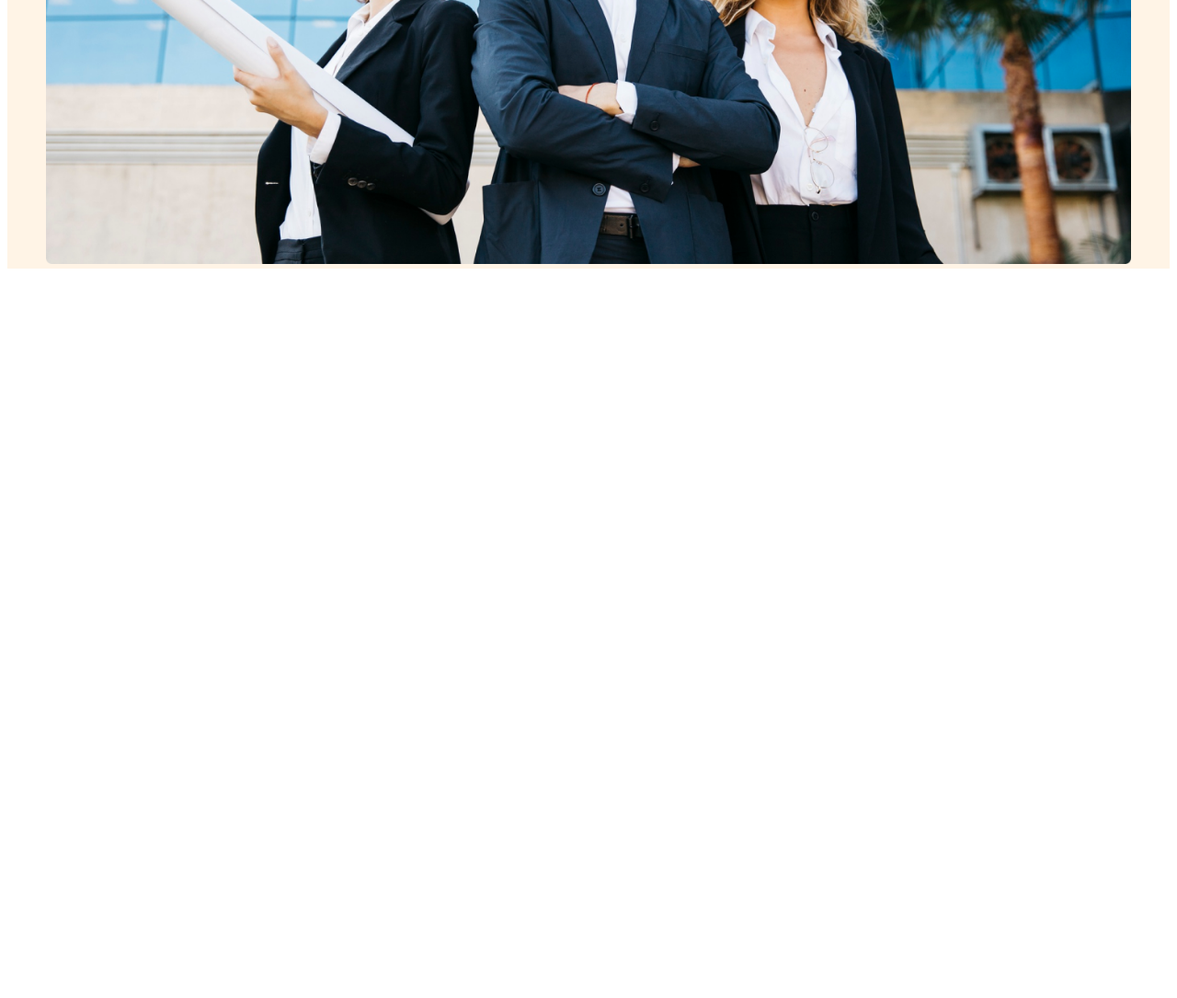
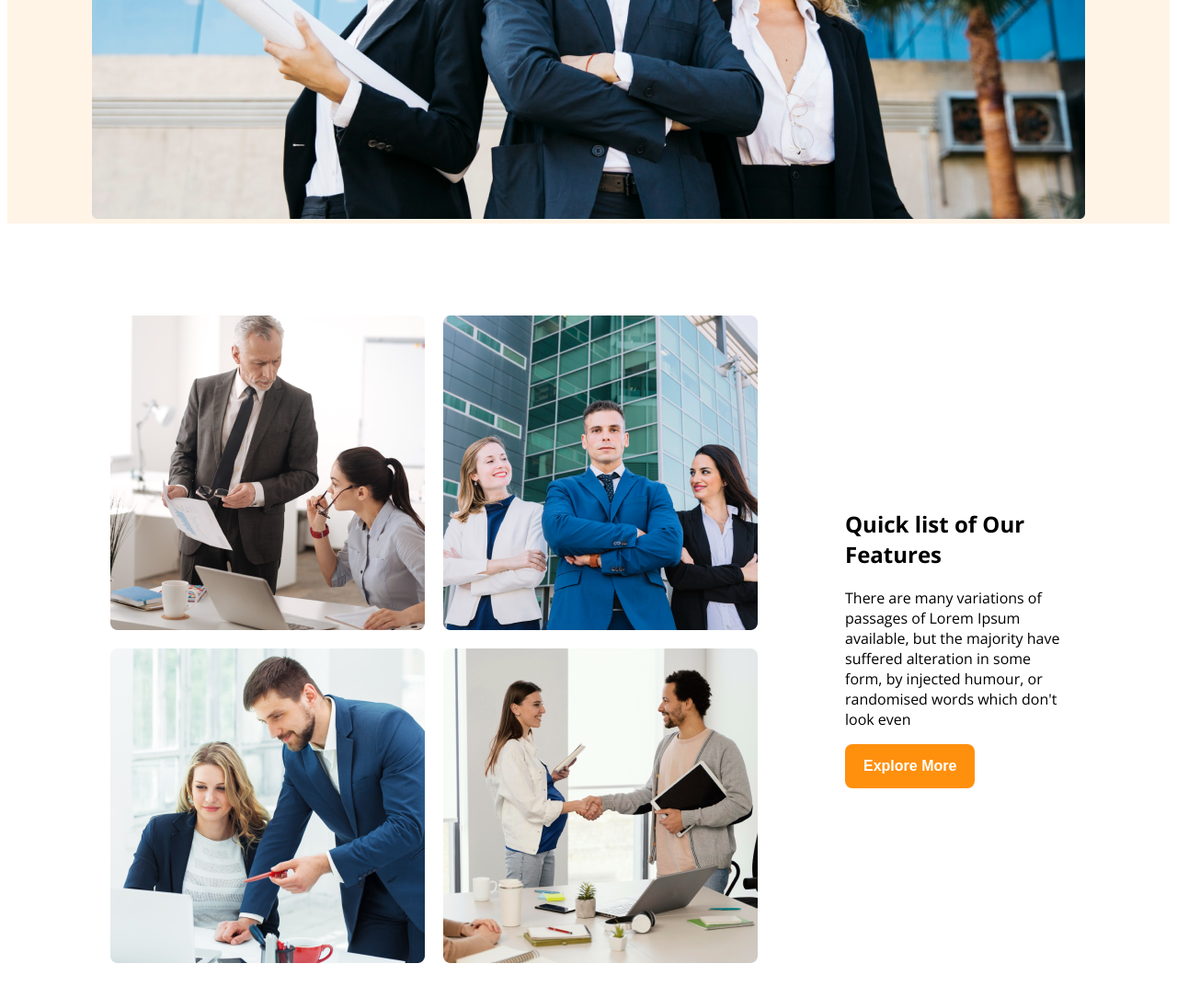
Before and after one commit to nirobdev9/web-creation, a plain HTML site: page index.html in a window 1280 px wide. Shown: the part 729-1814 px from the top of the page at 92% size. Before the commit the page ends 1029 px from the top, so only its background shows below. Drawn offline with nearby package versions, Linux system fonts and the light colour scheme.

Commit message:
added feature content and images

```diff
--- a/index.html
+++ b/index.html
@@ -21,17 +21,38 @@
             </ul>
         </nav>
         <div class="banner">
-            <div class="banner-content"><h1 class="banner-title">Brand New<br>
-                Group of Architects
+            <div class="banner-content">
+                <h1 class="banner-title">Brand New<br>
+                    Group of Architects
                 </h1>
                 <p class="banner-description site-description">
-                    There are many variations of passages of Lorem Ipsum available, but the majority have suffered alteration in some form, by injected humour, or randomised words which don't look even
+                    There are many variations of passages of Lorem Ipsum available, but the majority have suffered
+                    alteration in some form, by injected humour, or randomised words which don't look even
                 </p>
                 <button class="btn-primary">Explore More</button>
             </div>
-                <img src="./images/banner.png" alt="" class="img-banner">
-             </div>
+            <img src="./images/banner.png" alt="" class="img-banner">
+        </div>
     </header>
+    <main>
+        <section>
+            <div class="team display-flex">
+                <div class="team-img-container">
+                    <img src="./images/team1.png" alt="">
+                    <img src="./images/team2.png" alt="">
+                    <img src="./images/team3.png" alt="">
+                    <img src="./images/team4.png" alt="">
+                </div>
+                <div class="team-feature">
+                <h1 class="team-title">Quick list of Our Features</h1>
+                <p class="team-description">There are many variations of passages of Lorem Ipsum available, but the
+                    majority have suffered alteration in some form, by injected humour, or randomised words which don't
+                    look even</p>
+                <button class="btn-primary">Explore More</button>
+            </div>
+            </div>
+        </section>
+    </main>
 
 </body>
 
--- a/style/style.css
+++ b/style/style.css
@@ -1,70 +1,94 @@
 /* website-font-family */
-@import url('https://fonts.googleapis.com/css2?family=Open+Sans:ital,wght@0,300..800;1,300..800&family=Work+Sans:ital,wght@0,100..900;1,100..900&display=swap');
+@import url("https://fonts.googleapis.com/css2?family=Open+Sans:ital,wght@0,300..800;1,300..800&family=Work+Sans:ital,wght@0,100..900;1,100..900&display=swap");
 
 .open-sans-webfont {
   font-family: "Open Sans", serif;
   font-optical-sizing: auto;
   font-weight: 400;
   font-style: normal;
-  font-variation-settings:
-    "wdth" 100;
+  font-variation-settings: "wdth" 100;
 }
 /* shared style */
-.display-flex{
+.display-flex {
   display: flex;
 }
-.bg-light{
-    background-color: rgba(255, 144, 14, 0.1); ;
+.bg-light {
+  background-color: rgba(255, 144, 14, 0.1);
 }
-.btn-primary{
-    background-color: #FF900E;
+.btn-primary {
+  background-color: #ff900e;
   color: white;
   border: none;
   padding: 15px 20px;
   border-radius: 8px;
   font-size: 1rem;
   font-weight: 600;
-
 }
-.site-description{
+.site-description {
   color: #727272;
   font-size: 0.75rem;
 }
-
+main{
+    max-width: 1040px;
+    margin: 0 auto;
+}
+section{
+    margin: 100px 0;
+}
 /* navbar style */
 
-.navbar{
-    justify-content:space-between;
+.navbar {
+  justify-content: space-between;
   align-items: center;
 }
-.nav-link{
+.nav-link {
   text-decoration: none;
   margin-right: 30px;
   color: #424242;
-
 }
-.brand{
+.brand {
   font-size: 2rem;
   font-weight: 700;
 }
-.nav-links{
+.nav-links {
   list-style: none;
 }
-.navbar, .banner{
-    max-width: 1180px;
+.navbar,
+.banner {
+  max-width: 1080px;
   margin: 0 auto;
 }
 /* banner style */
- .banner-content{
+.banner-content {
   max-width: 700px;
   margin: 0 auto;
   text-align: center;
   margin-bottom: 50px;
 }
- .banner-title{
+.banner-title {
   font-size: 3rem;
   font-weight: bold;
 }
- .img-banner{
+.img-banner {
   width: 100%;
 }
+/* team feature section */
+.team{
+    align-items: center;
+}
+.team-img-container{
+    display: grid;
+    grid-template-columns: repeat(2, 1fr);
+    gap: 20px;
+}
+.team-feature{
+    margin-left: 95px;
+    max-width: 380px;
+}
+/* banner responsive */
+@media screen and (max-width: 576px) {
+  .navbar,
+  .nav-links {
+    flex-direction: column;
+  }
+}
```
Lines whose indentation alone changed are shown as unchanged.
